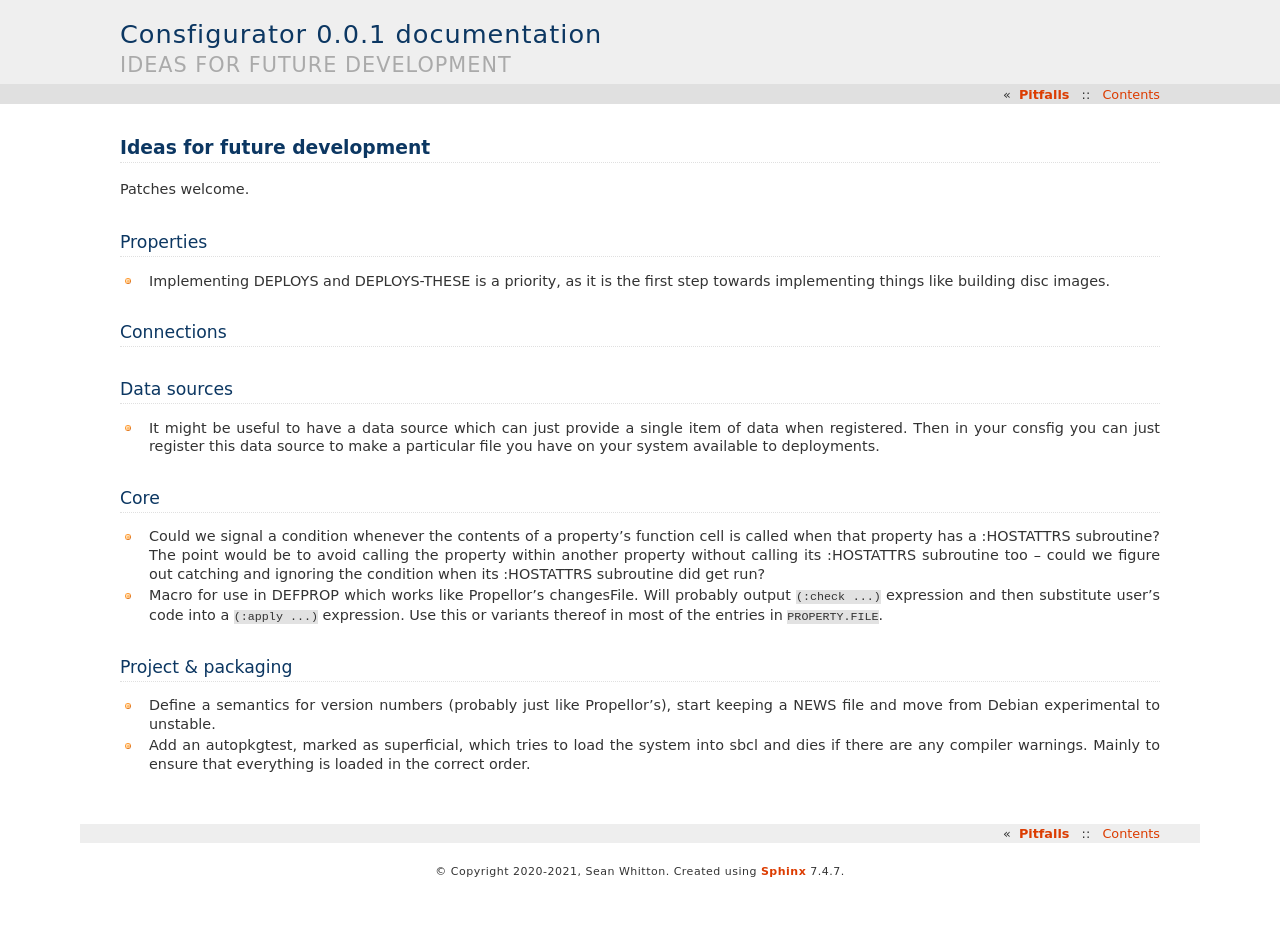
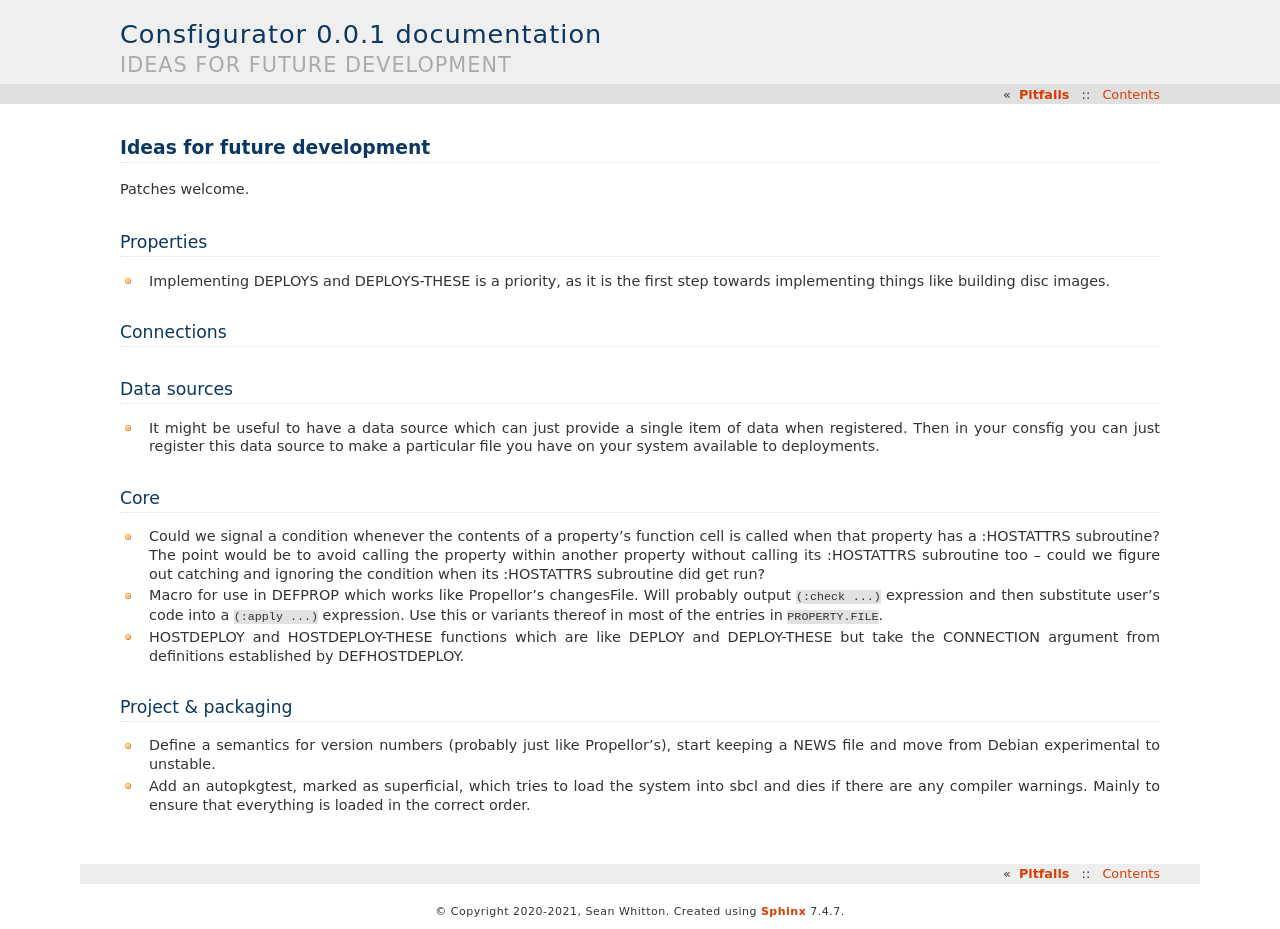
Before and after one commit to spwhitton/consfigurator, a Sphinx documentation site: the page built from doc/ideas.rst, in a window 1280 px wide. Built offline with Sphinx 7.4.7, drawn with Linux system fonts in a browser that asks for light colours; before the commit the page ends 900 px from its top, so only the background shows below that.

Commit message:
add HOSTDEPLOY idea
Signed-off-by: Sean Whitton <spwhitton@spwhitton.name>

```diff
--- a/doc/ideas.rst
+++ b/doc/ideas.rst
@@ -34,6 +34,10 @@ Core
   into a ``(:apply ...)`` expression.  Use this or variants thereof in most of
   the entries in ``PROPERTY.FILE``.
 
+- HOSTDEPLOY and HOSTDEPLOY-THESE functions which are like DEPLOY and
+  DEPLOY-THESE but take the CONNECTION argument from definitions established
+  by DEFHOSTDEPLOY.
+
 Project & packaging
 -------------------
 
```
